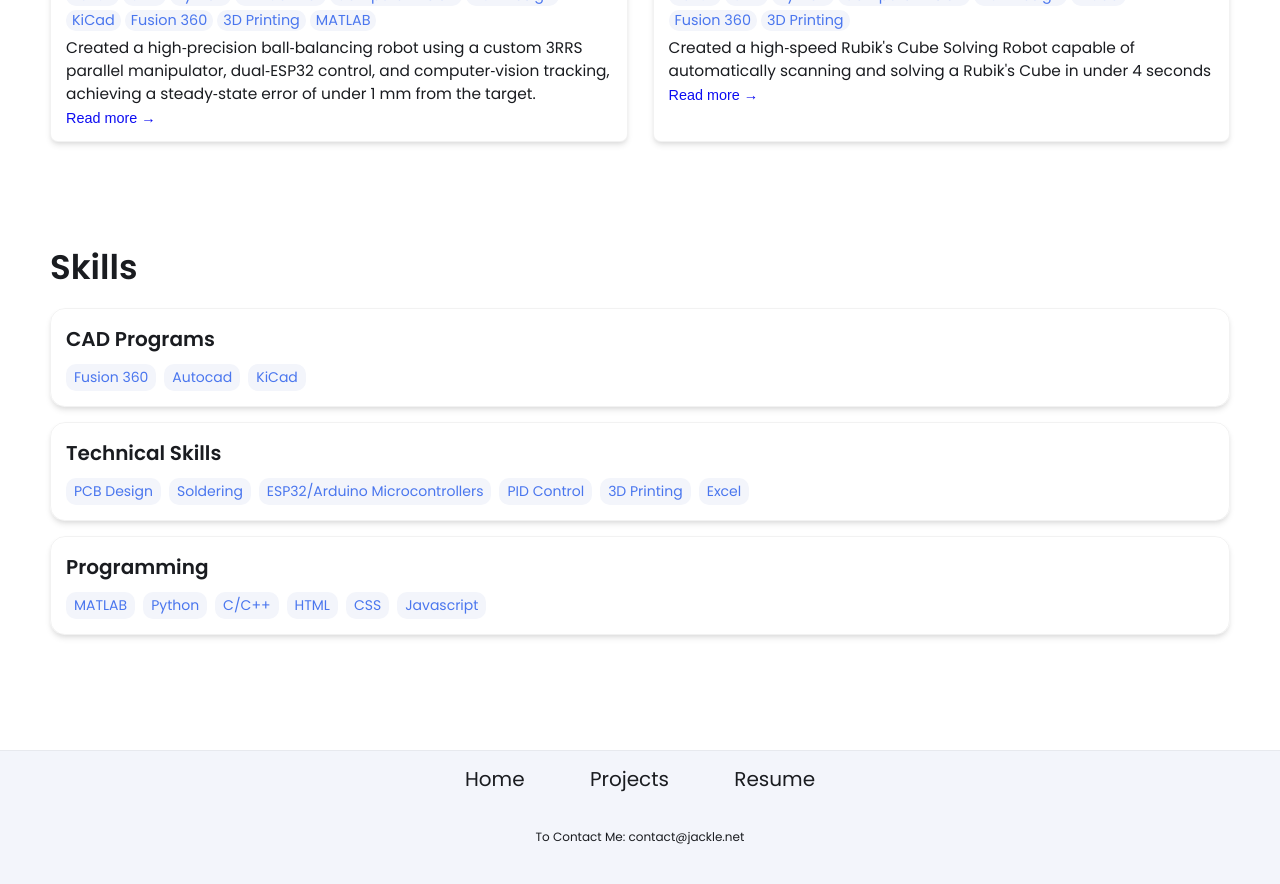
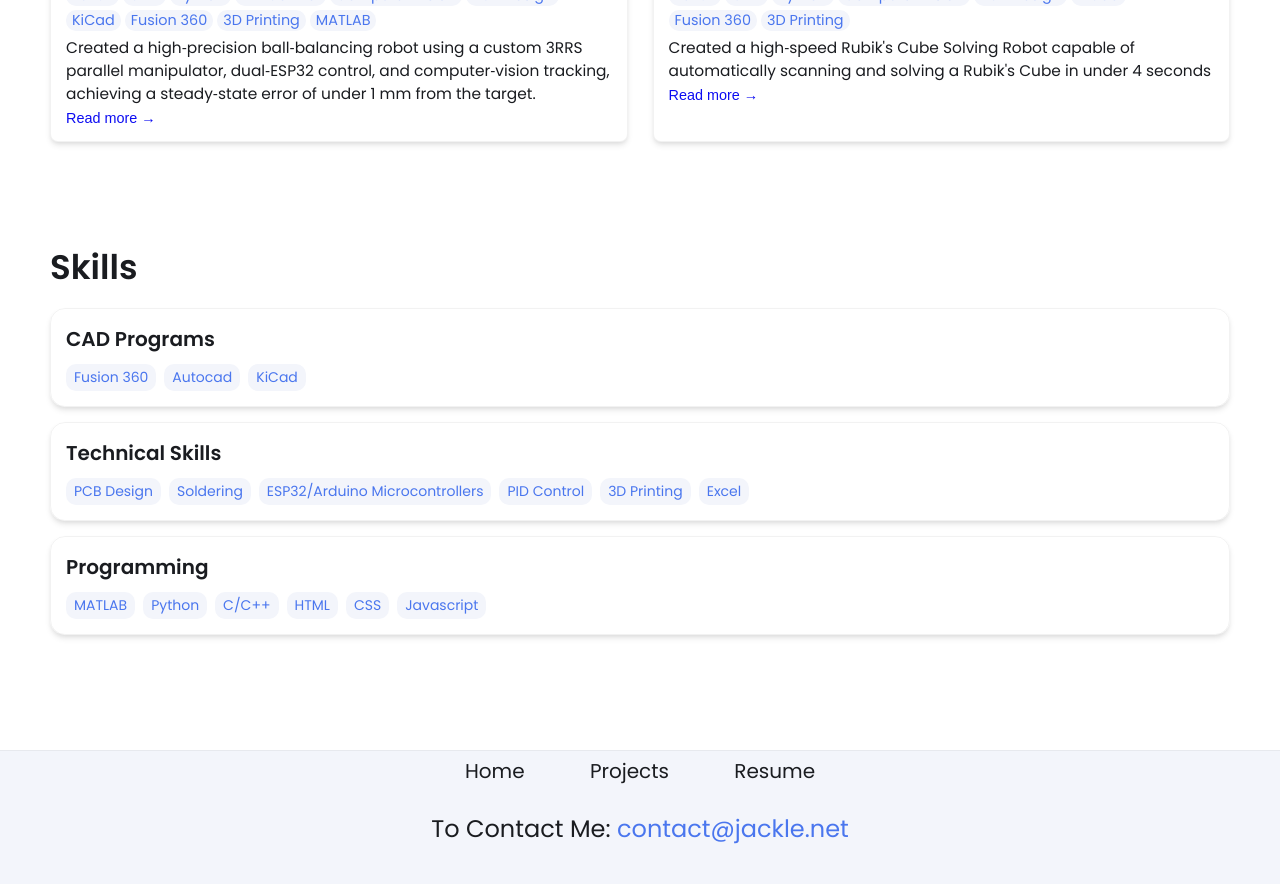
Before and after one commit to JL262626/jacklerobotics.com, a Jekyll site: the page built from index.html, in a window 1280 px wide and 900 px high, scrolled down 1361 px. Shown: the top 884 px of the window. Built offline with Jekyll 4.4.1, drawn with Linux system fonts in a browser that asks for light colours; part of the change alters nothing that is shown.

Commit message:
Update footer.html

```diff
--- a/_includes/footer.html
+++ b/_includes/footer.html
@@ -13,7 +13,9 @@
         </div>
     </div>
     <div class="license">
-        <span>To Contact Me: contact@jackle.net </span>
+        <span style="font-size: 24px;">
+              To Contact Me: <a href="mailto:contact@jackle.net">contact@jackle.net</a>
+        </span>
         <br><br><br>
     </div>
 </footer>
```
